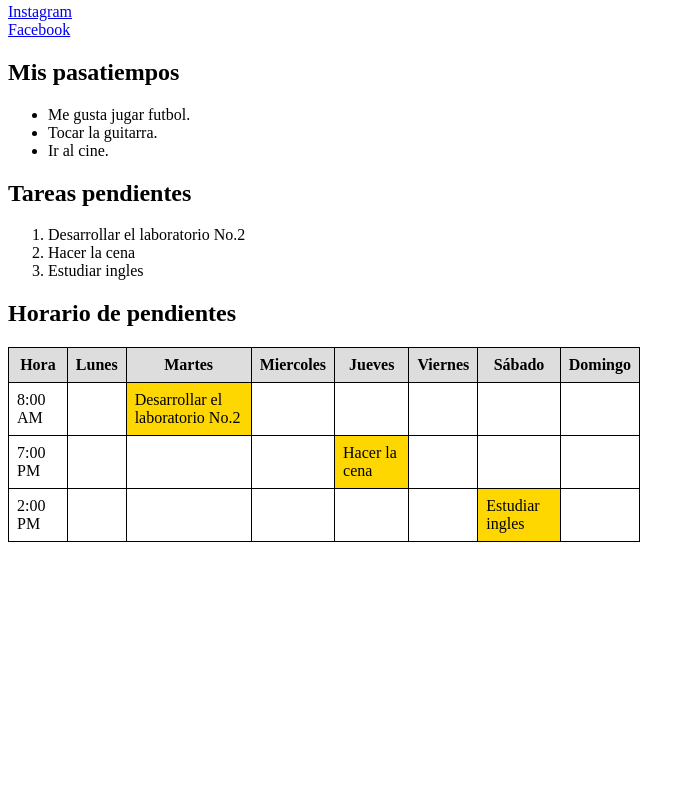
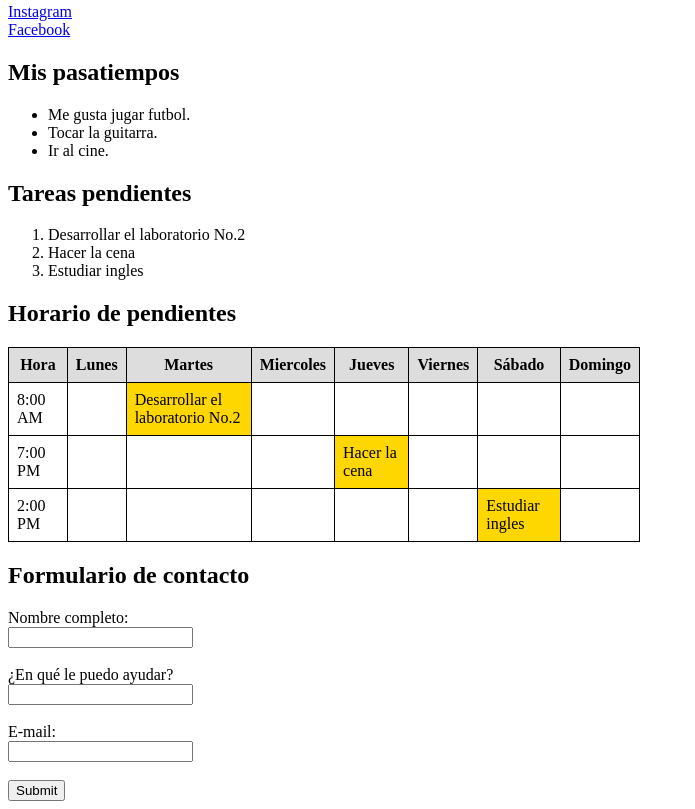
Before and after one commit to wimo14/mi-pagina-web, a plain HTML site: page index.html in a window 1280 px wide. Shown: the part 644-1453 px from the top of the page, without its empty margins (0-695 px from the left). Before the commit the page ends 1194 px from the top, so only its background shows below. Drawn offline with Linux system fonts and the light colour scheme.

Commit message:
form added

```diff
--- a/index.html
+++ b/index.html
@@ -71,6 +71,16 @@
 			</tr>
 		</tbody>
 	</table>
+	<h2>Formulario de contacto</h2>
+	<form>
+		<label for="nombre">Nombre completo:</label><br>
+		<input type="text" name="nombre" id="nombre"><br><br>
+		<label for="descripción">¿En qué le puedo ayudar?</label><br>
+		<input type="text" name="descripción" id="descripción"><br><br>
+		<label for="correo">E-mail:</label><br>
+		<input type="email" name="correo" id="correo"><br><br>
+		<input type="submit" value="Submit">
+	</form>
 
 </body>
 </html>
```
